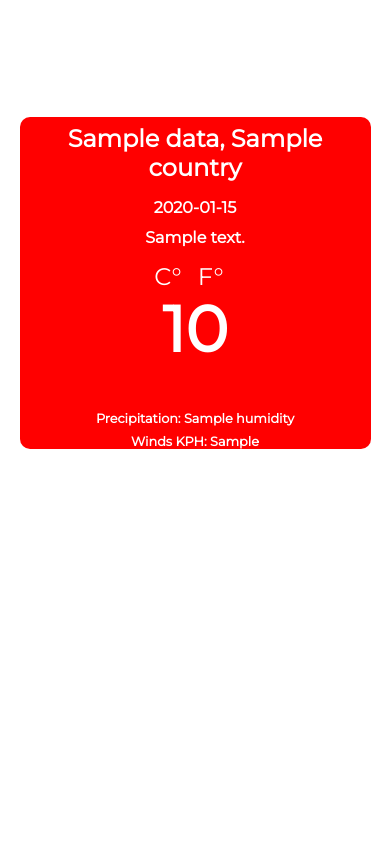
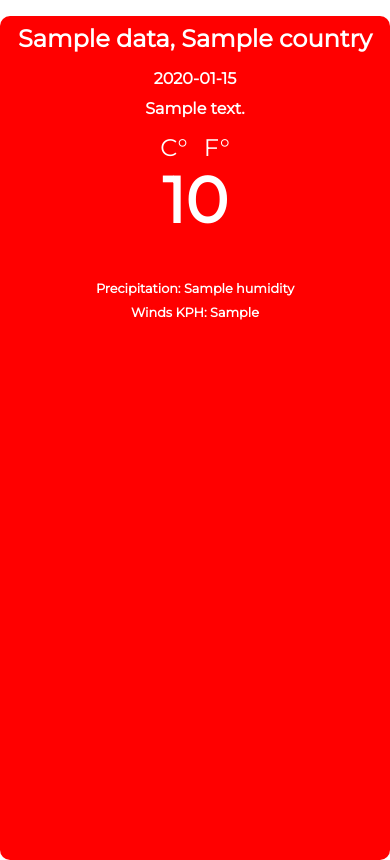
Before and after one commit to jdraiv/WeatherAppPy, a Flask app: template templates/home.html in a window 390 px wide. Before the commit the page ends 449 px from the top, so only its background shows below. Run offline with Flask 2, Linux system fonts and the light colour scheme; the template is opened without the code that fills it: most values are stand-ins (such as "Sample title", 1, 10 or a date in 2020); some libraries are stand-ins or nearby versions.

Commit message:
Modified home view

```diff
--- a/app.py
+++ b/app.py
@@ -1,8 +1,8 @@
 import requests
+import helpers
 
 from flask import Flask, render_template
 app = Flask(__name__)
-import helpers
 
 @app.route('/')
 def homepage(data = None):
@@ -16,6 +16,5 @@ def homepage(data = None):
 
 	weather_data = weather_api_url.json()
 	d = helpers.get_weather_data(weather_data)
-	print(d)
 
 	return render_template('home.html', data = d)
--- a/static/css/home.css
+++ b/static/css/home.css
@@ -45,8 +45,13 @@ body {
 
 .btns-container{
 	position: absolute;
+	width: 100px;
+	left: 10%;
+	right: 0;
+	margin-left: auto;
+	margin-right: auto;
+	text-align: center;
 	margin-top: 1%;
-	margin-left: 33%;
 }
 
 .temp-btns{
@@ -73,15 +78,20 @@ body {
 
 @media(max-width: 640px){
 	.data-container{
-		margin-top: 30%;
-		width: 90%;
-		margin-left: 5%;
+		margin-top: 0%;
+		width: 100%;
+		height: 100vh;
+		margin-left: 0%;
 	}
 
 	.moon-sun{
 		width: 50px;
 		height: 50px;
-		margin-top: 15%;
+		margin-top: 35%;
 		border-radius: 50%;
 	}
+
+	.btns-container{
+		left: 0;
+	}
 }
--- a/static/js/style-icons.js
+++ b/static/js/style-icons.js
@@ -2,7 +2,6 @@
 function isDay(num, celestialBody, sky){
 
 	if (num == 1){
-		console.log('Day')
 		$(celestialBody).css('background-color', '#F4E755');
 
 		$(sky).css('background-color', '#1768B5');
--- a/templates/home.html
+++ b/templates/home.html
@@ -23,6 +23,7 @@
     </head>
 
     <body>
+
         <div class="data-container">
 
             <div class="moon-sun"></div>
@@ -52,6 +53,7 @@
             isDay({{data['is_day']}}, '.moon-sun', '.data-container')
             changeTemp( {{data['temp_c']}}, {{data['temp_f']}}, '#temp-c','#temp-f')
         </script>
+
     </body>
 
 </html>
```
